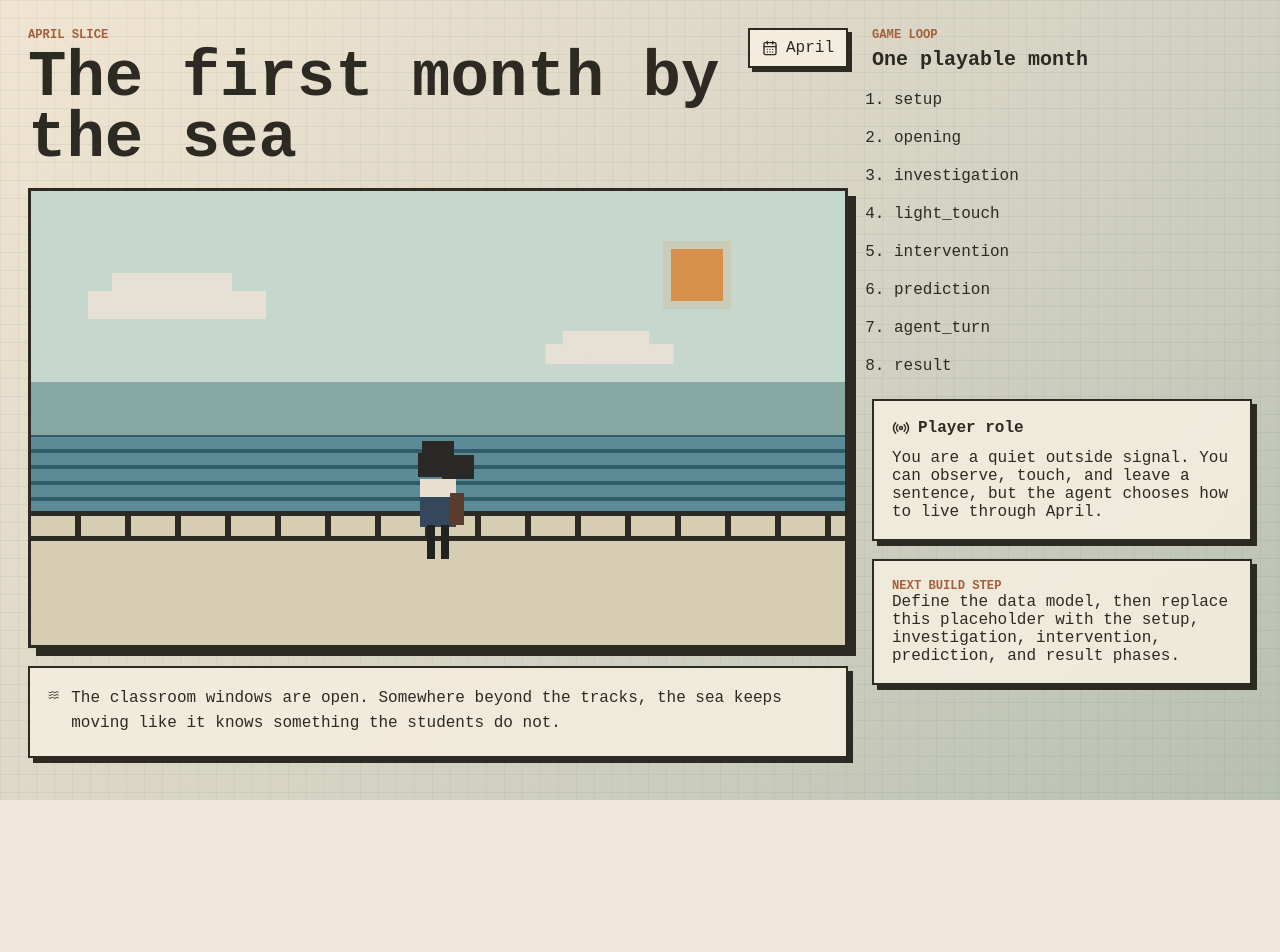
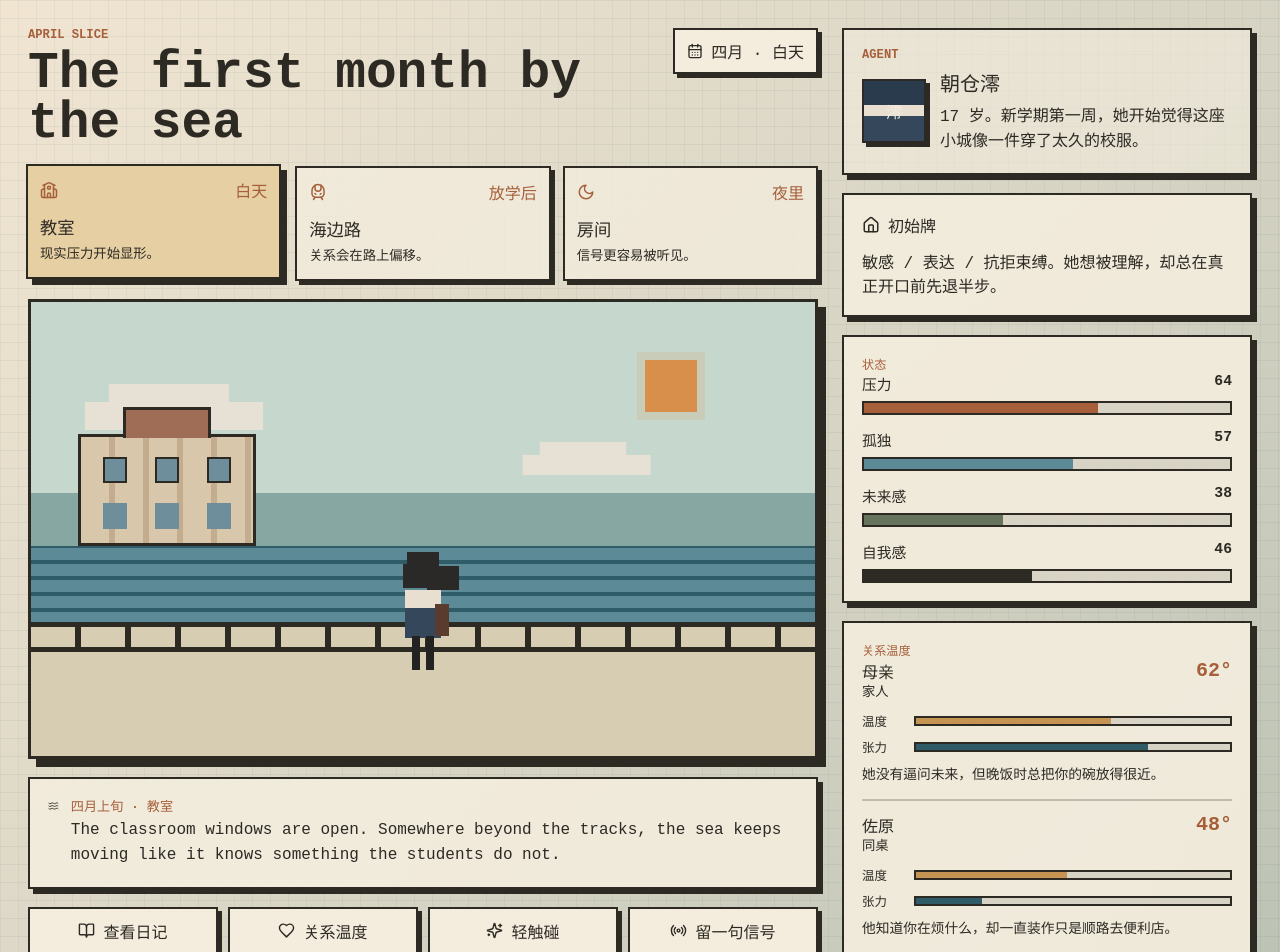
Before and after one commit to Niri7981/april-slice, a React (Vite) app: page / in a window 1280 px wide. Shown: the top 952 px of the page. Before the commit the page ends 800 px from the top, so only its background shows below. Built offline with nearby package versions, Linux system fonts and the light colour scheme.

Commit message:
Design main game interface

```diff
--- a/src/app/App.tsx
+++ b/src/app/App.tsx
@@ -1,5 +1,74 @@
-import { CalendarDays, Radio, Waves } from "lucide-react";
+import {
+  BookOpen,
+  CalendarDays,
+  Heart,
+  Home,
+  Moon,
+  Radio,
+  School,
+  Sparkles,
+  TrainFront,
+  Waves,
+} from "lucide-react";
 import { aprilScenario } from "../game/world";
+
+const timeSlots = [
+  {
+    id: "day",
+    label: "白天",
+    scene: "教室",
+    icon: School,
+    active: true,
+    note: "现实压力开始显形。",
+  },
+  {
+    id: "after-school",
+    label: "放学后",
+    scene: "海边路",
+    icon: TrainFront,
+    active: false,
+    note: "关系会在路上偏移。",
+  },
+  {
+    id: "night",
+    label: "夜里",
+    scene: "房间",
+    icon: Moon,
+    active: false,
+    note: "信号更容易被听见。",
+  },
+];
+
+const agentState = [
+  { label: "压力", value: 64, tone: "rust" },
+  { label: "孤独", value: 57, tone: "sea" },
+  { label: "未来感", value: 38, tone: "moss" },
+  { label: "自我感", value: 46, tone: "ink" },
+];
+
+const relationships = [
+  {
+    name: "母亲",
+    role: "家人",
+    warmth: 62,
+    tension: 74,
+    note: "她没有逼问未来，但晚饭时总把你的碗放得很近。",
+  },
+  {
+    name: "佐原",
+    role: "同桌",
+    warmth: 48,
+    tension: 21,
+    note: "他知道你在烦什么，却一直装作只是顺路去便利店。",
+  },
+  {
+    name: "旧书店老板",
+    role: "引路人",
+    warmth: 36,
+    tension: 8,
+    note: "他记得你常借哪类书，只是从不主动说破。",
+  },
+];
 
 export function App() {
   return (
@@ -12,14 +81,39 @@ export function App() {
           </div>
           <span className="month-chip">
             <CalendarDays size={16} />
-            April
+            四月 · 白天
           </span>
         </div>
+
+        <nav className="time-strip" aria-label="April time slots">
+          {timeSlots.map((slot) => {
+            const Icon = slot.icon;
+
+            return (
+              <article
+                className={`time-card ${slot.active ? "is-active" : ""}`}
+                key={slot.id}
+              >
+                <div className="time-card-top">
+                  <Icon size={18} />
+                  <span>{slot.label}</span>
+                </div>
+                <strong>{slot.scene}</strong>
+                <small>{slot.note}</small>
+              </article>
+            );
+          })}
+        </nav>
 
         <div className="pixel-stage" aria-label="Seaside pixel stage">
           <div className="sun" />
           <div className="cloud cloud-left" />
           <div className="cloud cloud-right" />
+          <div className="school-building">
+            <span />
+            <span />
+            <span />
+          </div>
           <div className="sea" />
           <div className="rail" />
           <div className="avatar">
@@ -33,38 +127,106 @@ export function App() {
 
         <div className="text-box">
           <Waves size={18} />
-          <p>{aprilScenario.openingText}</p>
+          <div>
+            <p className="text-speaker">四月上旬 · 教室</p>
+            <p>{aprilScenario.openingText}</p>
+          </div>
         </div>
+
+        <section className="action-dock" aria-label="Current play actions">
+          <button type="button">
+            <BookOpen size={17} />
+            查看日记
+          </button>
+          <button type="button">
+            <Heart size={17} />
+            关系温度
+          </button>
+          <button type="button">
+            <Sparkles size={17} />
+            轻触碰
+          </button>
+          <button type="button">
+            <Radio size={17} />
+            留一句信号
+          </button>
+        </section>
       </section>
 
       <aside className="control-panel">
-        <section>
-          <p className="eyebrow">Game Loop</p>
-          <h2>One playable month</h2>
-          <ol className="phase-list">
-            {aprilScenario.phases.map((phase) => (
-              <li key={phase}>{phase}</li>
-            ))}
-          </ol>
+        <section className="side-section">
+          <p className="eyebrow">Agent</p>
+          <div className="agent-card">
+            <div className="agent-avatar-mini">澪</div>
+            <div>
+              <h2>朝仓澪</h2>
+              <p>
+                17 岁。新学期第一周，她开始觉得这座小城像一件穿了太久的校服。
+              </p>
+            </div>
+          </div>
         </section>
 
         <section className="card">
           <div className="card-title">
-            <Radio size={18} />
-            Player role
+            <Home size={18} />
+            初始牌
           </div>
           <p>
-            You are a quiet outside signal. You can observe, touch, and leave a
-            sentence, but the agent chooses how to live through April.
+            敏感 / 表达 / 抗拒束缚。她想被理解，却总在真正开口前先退半步。
           </p>
         </section>
 
         <section className="card">
-          <p className="eyebrow">Next Build Step</p>
-          <p>
-            Define the data model, then replace this placeholder with the
-            setup, investigation, intervention, prediction, and result phases.
-          </p>
+          <p className="eyebrow">状态</p>
+          <div className="stat-list">
+            {agentState.map((state) => (
+              <div className="stat-row" key={state.label}>
+                <div>
+                  <span>{state.label}</span>
+                  <strong>{state.value}</strong>
+                </div>
+                <div className="meter">
+                  <span
+                    className={`meter-fill tone-${state.tone}`}
+                    style={{ width: `${state.value}%` }}
+                  />
+                </div>
+              </div>
+            ))}
+          </div>
+        </section>
+
+        <section className="card relationships-card">
+          <p className="eyebrow">关系温度</p>
+          <div className="relationship-list">
+            {relationships.map((relationship) => (
+              <article className="relationship" key={relationship.name}>
+                <div className="relationship-head">
+                  <div>
+                    <strong>{relationship.name}</strong>
+                    <small>{relationship.role}</small>
+                  </div>
+                  <span>{relationship.warmth}°</span>
+                </div>
+                <div className="relationship-bars">
+                  <label>
+                    温度
+                    <span className="mini-meter">
+                      <i style={{ width: `${relationship.warmth}%` }} />
+                    </span>
+                  </label>
+                  <label>
+                    张力
+                    <span className="mini-meter tension">
+                      <i style={{ width: `${relationship.tension}%` }} />
+                    </span>
+                  </label>
+                </div>
+                <p>{relationship.note}</p>
+              </article>
+            ))}
+          </div>
         </section>
       </aside>
     </main>
--- a/src/game/types.ts
+++ b/src/game/types.ts
@@ -38,7 +38,7 @@ export type Relationship = {
   id: string;
   name: string;
   role: "family" | "friend" | "possible_intimacy" | "mentor";
-  closeness: number;
+  warmth: number;
   tension: number;
   note: string;
 };
@@ -86,7 +86,7 @@ export type MonthScenario = {
 
 export type RelationshipChange = {
   relationshipId: string;
-  closenessDelta: number;
+  warmthDelta: number;
   tensionDelta: number;
   reason: string;
 };
--- a/src/styles.css
+++ b/src/styles.css
@@ -13,6 +13,7 @@
   --rust: #a65f3a;
   --moss: #66745b;
   --shadow: rgba(45, 42, 36, 0.2);
+  --gold: #c59352;
 }
 
 * {
@@ -38,7 +39,7 @@ textarea {
 
 .shell {
   display: grid;
-  grid-template-columns: minmax(0, 1fr) 380px;
+  grid-template-columns: minmax(0, 1fr) 410px;
   gap: 24px;
   min-height: 100vh;
   padding: 28px;
@@ -79,8 +80,8 @@ p {
 h1 {
   max-width: 760px;
   margin-bottom: 0;
-  font-size: clamp(2.2rem, 5vw, 5rem);
-  line-height: 0.95;
+  font-size: clamp(2rem, 4vw, 4.7rem);
+  line-height: 0.98;
 }
 
 h2 {
@@ -103,6 +104,47 @@ h2 {
   white-space: nowrap;
 }
 
+.time-strip {
+  display: grid;
+  grid-template-columns: repeat(3, minmax(0, 1fr));
+  gap: 12px;
+}
+
+.time-card {
+  border: 2px solid var(--ink);
+  background: rgba(244, 237, 222, 0.78);
+  box-shadow: 4px 4px 0 var(--ink);
+  padding: 12px;
+}
+
+.time-card.is-active {
+  background: #e6cfa2;
+  transform: translate(-2px, -2px);
+  box-shadow: 6px 6px 0 var(--ink);
+}
+
+.time-card-top {
+  display: flex;
+  align-items: center;
+  justify-content: space-between;
+  gap: 8px;
+  margin-bottom: 12px;
+  color: var(--rust);
+  font-weight: 700;
+}
+
+.time-card strong {
+  display: block;
+  margin-bottom: 6px;
+  font-size: 1.08rem;
+}
+
+.time-card small,
+.relationship small {
+  display: block;
+  line-height: 1.45;
+}
+
 .pixel-stage {
   position: relative;
   overflow: hidden;
@@ -115,6 +157,8 @@ h2 {
 
 .sun,
 .cloud,
+.school-building,
+.school-building span,
 .sea,
 .rail,
 .avatar,
@@ -151,6 +195,51 @@ h2 {
   top: 136px;
   right: 22%;
   transform: scale(0.72);
+}
+
+.school-building {
+  left: 6%;
+  bottom: 210px;
+  width: 178px;
+  height: 112px;
+  border: 3px solid var(--ink);
+  background:
+    repeating-linear-gradient(
+      90deg,
+      #d8c7aa 0 28px,
+      #c4ad8e 28px 34px
+    );
+}
+
+.school-building::before {
+  position: absolute;
+  inset: -30px 42px auto;
+  height: 28px;
+  content: "";
+  border: 3px solid var(--ink);
+  border-bottom: 0;
+  background: #9f6d55;
+}
+
+.school-building span {
+  top: 20px;
+  width: 24px;
+  height: 26px;
+  border: 2px solid var(--ink);
+  background: #6f8e9c;
+  box-shadow: 0 46px 0 #6f8e9c;
+}
+
+.school-building span:nth-child(1) {
+  left: 22px;
+}
+
+.school-building span:nth-child(2) {
+  left: 74px;
+}
+
+.school-building span:nth-child(3) {
+  right: 22px;
 }
 
 .sea {
@@ -249,21 +338,77 @@ h2 {
   margin-bottom: 0;
 }
 
+.text-speaker {
+  margin-bottom: 8px;
+  color: var(--rust);
+  font-size: 0.82rem;
+  font-weight: 700;
+}
+
+.action-dock {
+  display: grid;
+  grid-template-columns: repeat(4, minmax(0, 1fr));
+  gap: 10px;
+}
+
+.action-dock button {
+  display: inline-flex;
+  align-items: center;
+  justify-content: center;
+  min-height: 48px;
+  border: 2px solid var(--ink);
+  background: var(--paper);
+  color: var(--ink);
+  box-shadow: 4px 4px 0 var(--ink);
+  cursor: pointer;
+  gap: 8px;
+}
+
+.action-dock button:hover {
+  transform: translate(-2px, -2px);
+  box-shadow: 6px 6px 0 var(--ink);
+}
+
 .control-panel {
   display: flex;
   flex-direction: column;
   gap: 18px;
 }
 
-.phase-list {
-  display: grid;
-  gap: 8px;
-  margin: 0;
-  padding-left: 22px;
+.side-section {
+  border: 2px solid var(--ink);
+  background: rgba(244, 237, 222, 0.6);
+  box-shadow: 5px 5px 0 var(--ink);
+  padding: 18px;
 }
 
-.phase-list li {
-  padding: 6px 0;
+.agent-card {
+  display: grid;
+  grid-template-columns: 64px minmax(0, 1fr);
+  gap: 14px;
+  align-items: center;
+}
+
+.agent-card h2 {
+  margin-bottom: 8px;
+}
+
+.agent-card p {
+  margin-bottom: 0;
+  line-height: 1.55;
+}
+
+.agent-avatar-mini {
+  display: grid;
+  width: 64px;
+  height: 64px;
+  place-items: center;
+  border: 2px solid var(--ink);
+  background:
+    linear-gradient(#293b4c 0 40%, #e8dfd0 40% 58%, #35475a 58%);
+  color: #f4edde;
+  box-shadow: 4px 4px 0 var(--ink);
+  font-weight: 700;
 }
 
 .card {
@@ -273,6 +418,120 @@ h2 {
 .card-title {
   margin-bottom: 12px;
   font-weight: 700;
+}
+
+.stat-list {
+  display: grid;
+  gap: 14px;
+}
+
+.stat-row {
+  display: grid;
+  gap: 7px;
+}
+
+.stat-row > div:first-child {
+  display: flex;
+  justify-content: space-between;
+  gap: 10px;
+  font-size: 0.92rem;
+}
+
+.meter,
+.mini-meter {
+  display: block;
+  overflow: hidden;
+  border: 2px solid var(--ink);
+  background: rgba(45, 42, 36, 0.12);
+}
+
+.meter {
+  height: 14px;
+}
+
+.meter-fill,
+.mini-meter i {
+  display: block;
+  height: 100%;
+}
+
+.tone-rust {
+  background: var(--rust);
+}
+
+.tone-sea {
+  background: var(--sea);
+}
+
+.tone-moss {
+  background: var(--moss);
+}
+
+.tone-ink {
+  background: var(--ink);
+}
+
+.relationships-card {
+  padding-bottom: 14px;
+}
+
+.relationship-list {
+  display: grid;
+  gap: 12px;
+}
+
+.relationship {
+  border-top: 2px solid rgba(45, 42, 36, 0.24);
+  padding-top: 12px;
+}
+
+.relationship:first-child {
+  border-top: 0;
+  padding-top: 0;
+}
+
+.relationship-head {
+  display: flex;
+  justify-content: space-between;
+  gap: 12px;
+  margin-bottom: 10px;
+}
+
+.relationship-head span {
+  color: var(--rust);
+  font-size: 1.25rem;
+  font-weight: 700;
+}
+
+.relationship-bars {
+  display: grid;
+  gap: 8px;
+  margin-bottom: 10px;
+}
+
+.relationship-bars label {
+  display: grid;
+  grid-template-columns: 44px minmax(0, 1fr);
+  align-items: center;
+  gap: 8px;
+  font-size: 0.78rem;
+}
+
+.mini-meter {
+  height: 10px;
+}
+
+.mini-meter i {
+  background: var(--gold);
+}
+
+.mini-meter.tension i {
+  background: var(--sea-dark);
+}
+
+.relationship p {
+  font-size: 0.86rem;
+  line-height: 1.5;
 }
 
 @media (max-width: 900px) {
@@ -288,4 +547,9 @@ h2 {
   .pixel-stage {
     min-height: 360px;
   }
+
+  .time-strip,
+  .action-dock {
+    grid-template-columns: 1fr;
+  }
 }
```
